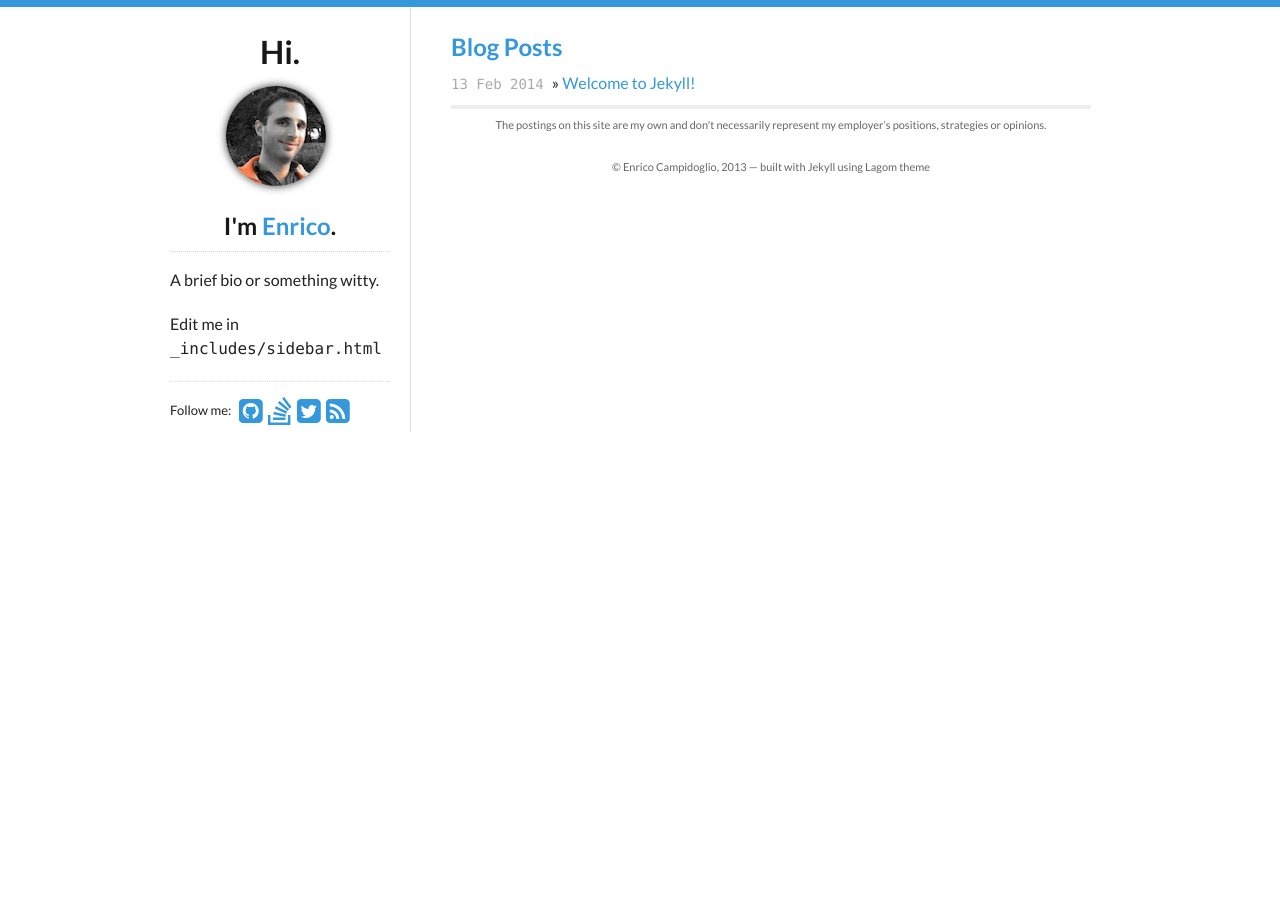
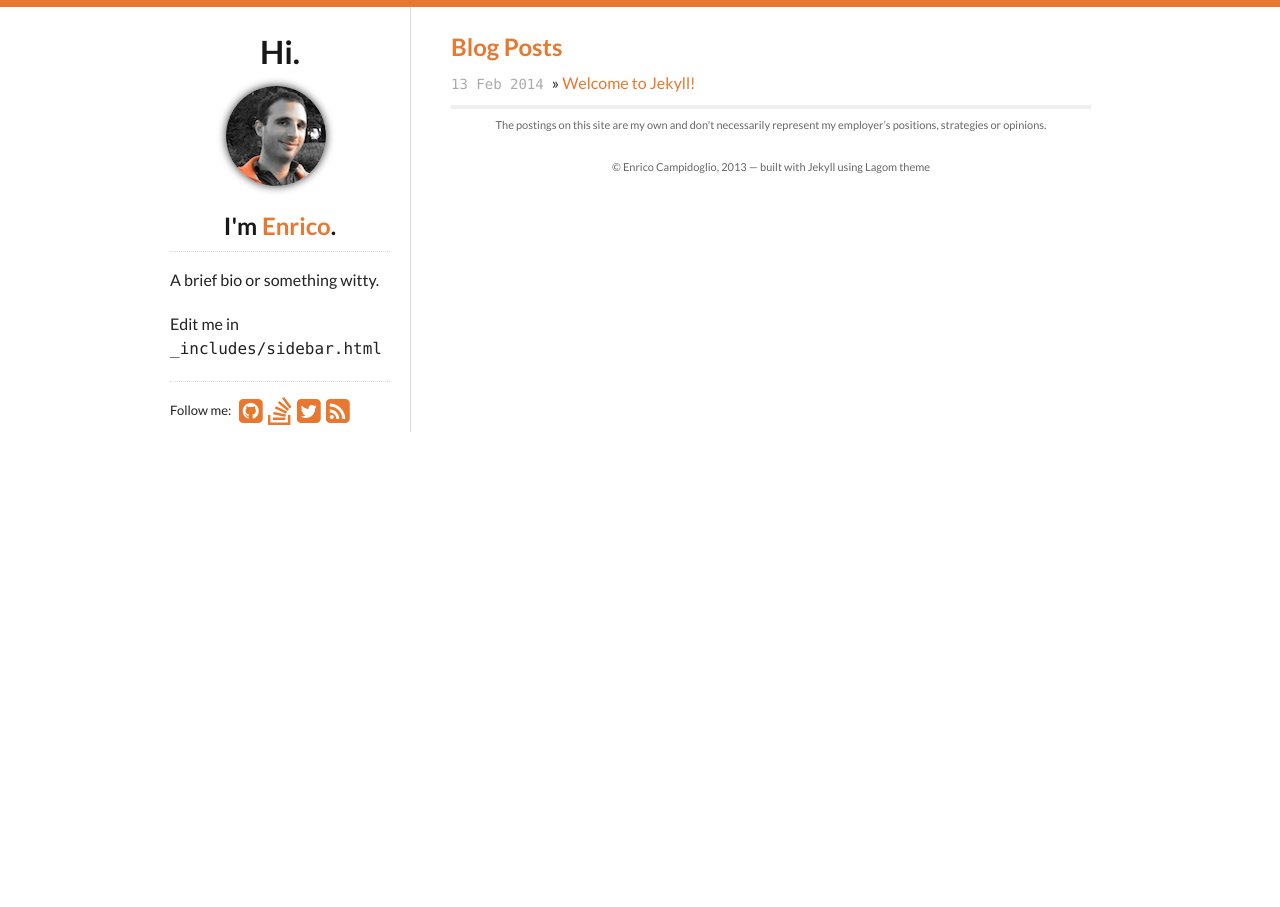
Before and after one commit to megakemp/megakemp.github.io, a Jekyll site: the page built from index.html, in a window 1280 px wide. Built offline with Jekyll 4.4.1, drawn with Linux system fonts in a browser that asks for light colours; nearby versions of some CDN libraries; Markdown is read by kramdown in place of the engine named in the settings.

Commit message:
Changes accent color to orange.

```diff
--- a/_config.yml
+++ b/_config.yml
@@ -6,7 +6,7 @@ permalink: /:year/:month/:day/:title/
 
 theme:
   # Color for top bar, links, etc
-  highlight_color: '#3498db'
+  highlight_color: '#e87830'
 
   # Profile links on the left sidebar, leave blank to ignore
   social:
```
